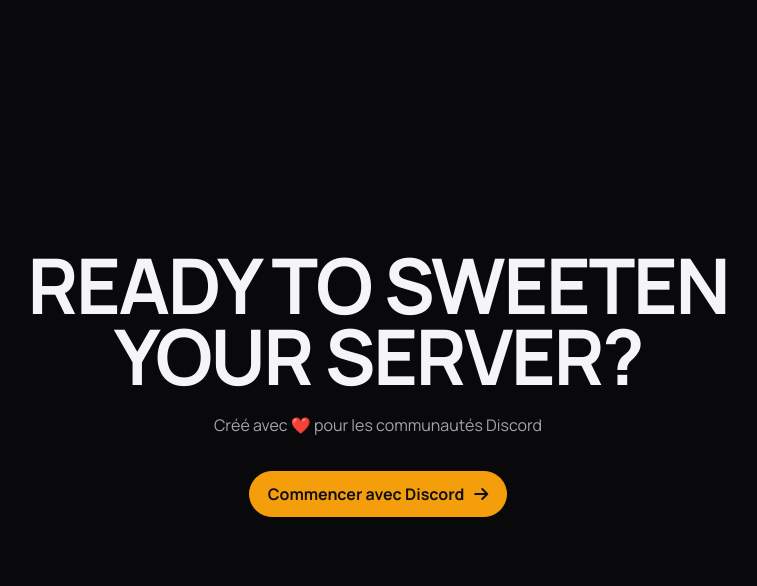
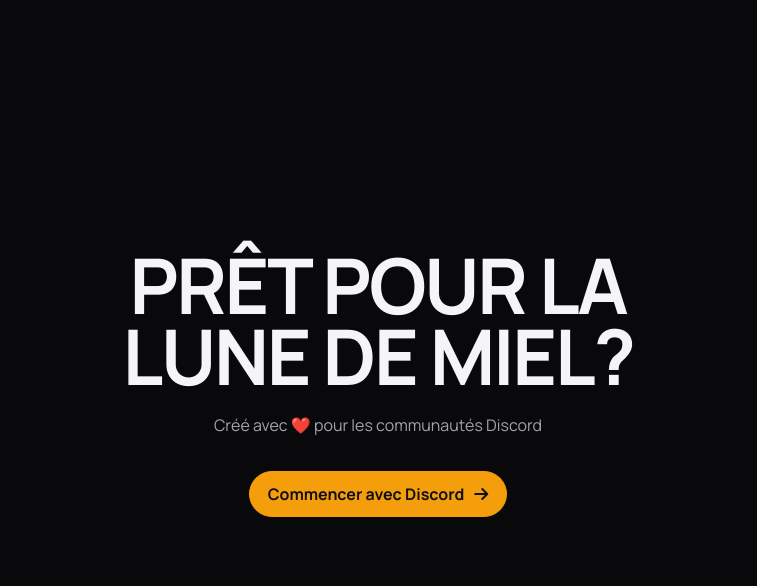
Before and after one commit to imutig/Maybee, a FastAPI app: page / in a window 1280 px wide. Shown: the part 4574-5160 px from the top of the page, without its empty margins (262-1019 px from the left). Run offline with FastAPI, Linux system fonts and the light colour scheme; some libraries are stand-ins or nearby versions; some web fonts are replaced.

Commit message:
feat: Update call-to-action text to French for localization

```diff
--- a/web/templates/index.html
+++ b/web/templates/index.html
@@ -726,7 +726,7 @@
 
         <section class="cta">
             <div class="container">
-                <h2>Ready to sweeten<br>your server?</h2>
+                <h2>Prêt pour la<br>lune de miel?</h2>
                 <p>{{ lang_data.index.footer_text }}</p>
                 <a class="btn btn-primary" href="/auth/discord">
                     <span>{{ lang_data.index.login_button }}</span>
```
